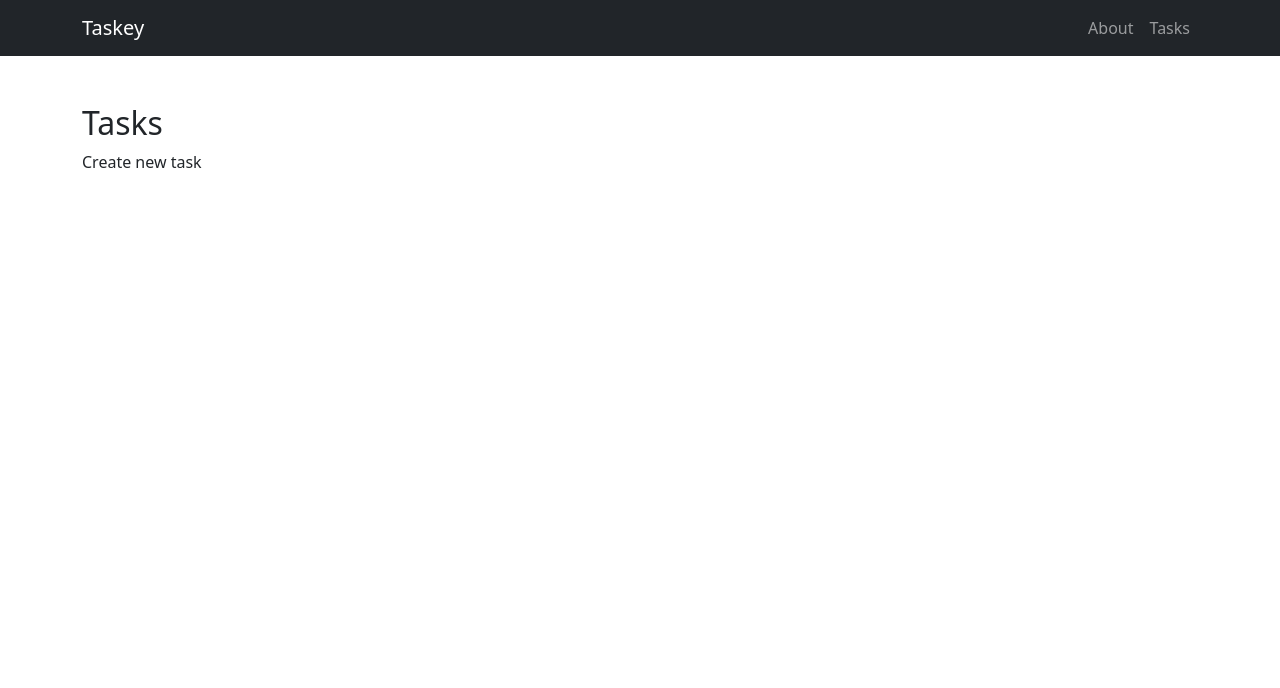
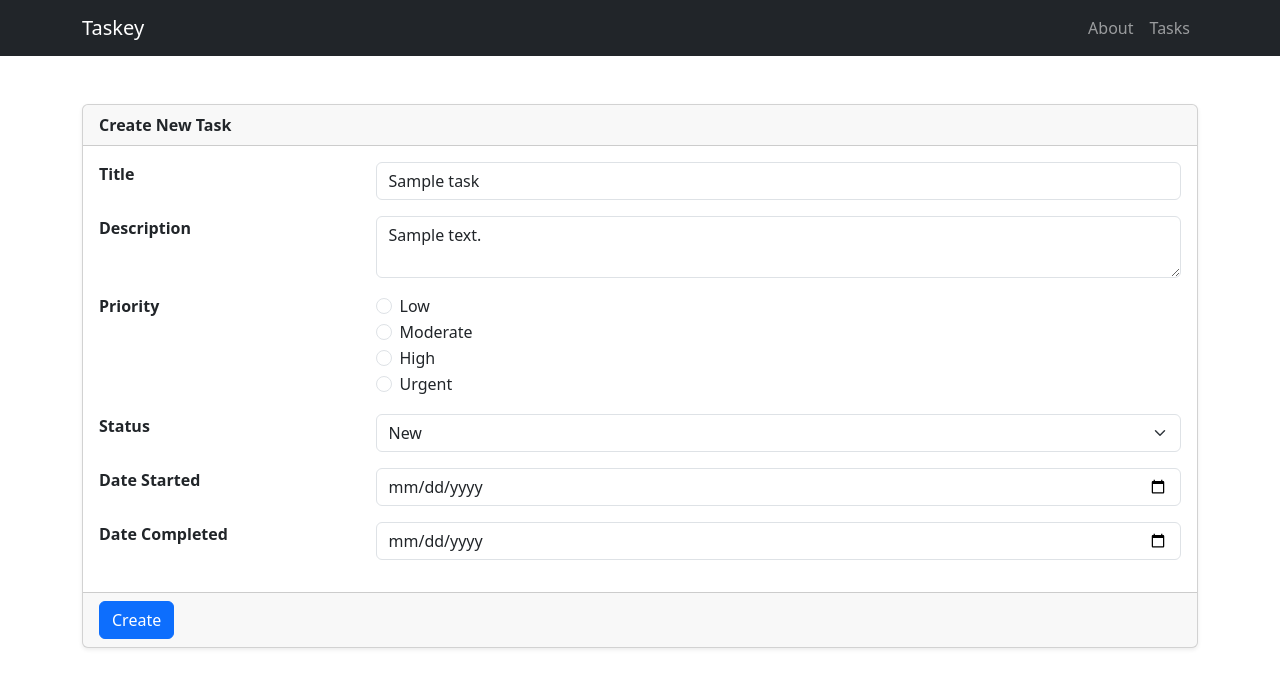
Before and after one commit to LukasBooCode/taskey, a PHP site: template app/views/tasks/create.html.twig in a window 1280 px wide. Shown: the top 688 px of the page. Run offline with PHP 8.4, Linux system fonts and the light colour scheme; the template is opened without the code that fills it: most values are stand-ins (such as "Sample title", 1, 10 or a date in 2020); some libraries are stand-ins or nearby versions.

Commit message:
FF to Part 14b

```diff
--- a/app/Repositories/TaskRepositoryInterface.php
+++ b/app/Repositories/TaskRepositoryInterface.php
@@ -9,4 +9,5 @@ interface TaskRepositoryInterface
     /** @return Task[] */
     public function all(): array;
     public function find(int $id): ?Task;
+    public function insert(Task $task): Task|null;
 }
--- a/app/RouteProvider.php
+++ b/app/RouteProvider.php
@@ -23,5 +23,6 @@ class RouteProvider implements RouteProviderInterface
         $router->addRoute('GET', '/tasks', [$taskController, "index"]);
         $router->addRoute('GET', '/tasks/(?<id>\d+)', [$taskController, "show"]);
         $router->addRoute('GET', '/tasks/create', [$taskController, "create"]);
+        $router->addRoute('POST', '/tasks', [$taskController, 'store']);
     }
 }
--- /dev/null
+++ b/app/views/tasks/base.twig
@@ -0,0 +1,33 @@
+{% extends "partials/base.html.twig" %}
+
+{% set pageTitle = "Tasks" %}
+
+{% set priorities = {
+    0: 'low',
+    1: 'moderate',
+    2: 'high',
+    3: 'urgent'
+} %}
+
+{% set priorityColours = {
+    0: 'secondary',
+    1: 'info',
+    2: 'warning',
+    3: 'danger'
+} %}
+
+{% set statuses = {
+    0: 'new',
+    1: 'deferred',
+    2: 'in progress',
+    3: 'cancelled',
+    4: 'completed'
+} %}
+
+{% set statusColours = {
+    0: 'secondary',
+    1: 'warning',
+    2: 'info',
+    3: 'danger',
+    4: 'success'
+} %}
--- a/app/views/tasks/create.html.twig
+++ b/app/views/tasks/create.html.twig
@@ -1,8 +1,72 @@
-{% extends "partials/base.html.twig" %}
-
-{% set pageTitle = "Tasks" %}
+{% extends "tasks/base.twig" %}
 
 {% block content %}
-    <h2>Tasks</h2>
-    <p>Create new task</p>
+    <form method="POST" action="/tasks">
+        <div class="card shadow-sm">
+            <div class="card-header">
+                <strong>Create New Task</strong>
+            </div>
+            <div class="card-body">
+
+                <div class="row mb-3">
+                    <div class="col-sm-3 fw-bold"><label for="title">Title</label></div>
+                    <div class="col-sm-9">
+                        <input type="text" id="title" name="title" class="form-control" value="{{ task.title }}">
+                        {% if errors.title %}<div class="invalid-feedback d-block">{{ errors.title }}</div>{% endif %}
+                    </div>
+                </div>
+
+                <div class="row mb-3">
+                    <div class="col-sm-3 fw-bold"><label for="description">Description</label></div>
+                    <div class="col-sm-9 text-break">
+                        <textarea id="description" name="description" class="form-control">{{ task.description }}</textarea>
+                        {% if errors.description %}<div class="invalid-feedback d-block">{{ errors.description }}</div>{% endif %}
+                    </div>
+                </div>
+
+                <div class="row mb-3">
+                    <div class="col-sm-3 fw-bold"><label>Priority</label></div>
+                    <div class="col-sm-9">
+                        {% for value, label in priorities %}
+                            <div class="form-check">
+                                <input class="form-check-input" type="radio" name="priority" value="{{ value }}" id="priority-{{ label }}" {% if task.priority == value %}checked{% endif %}>
+                                <label class="form-check-label" for="priority-{{ label }}">
+                                    {{ label|capitalize }}
+                                </label>
+                            </div>
+                        {% endfor %}
+                    </div>
+                </div>
+
+                <div class="row mb-3">
+                    <div class="col-sm-3 fw-bold"><label for="status" class="form-label">Status</label></div>
+                    <div class="col-sm-9">
+                        <select name="status" id="status" class="form-select">
+                            {% for value, label in statuses %}
+                                <option value="{{ value }}" {% if task.status == value %}selected{% endif %}>{{ label|title }}</option>
+                            {% endfor %}
+                        </select>
+                    </div>
+                </div>
+
+                <div class="row mb-3">
+                    <div class="col-sm-3 fw-bold"><label for="created_at">Date Started</label></div>
+                    <div class="col-sm-9">
+                        <input type="date" id="created_at" name="created_at" class="form-control">
+                    </div>
+                </div>
+
+                <div class="row mb-3">
+                    <div class="col-sm-3 fw-bold"><label for="created_at">Date Completed</label></div>
+                    <div class="col-sm-9">
+                        <input type="date" id="created_at" name="completed_at" class="form-control">
+                    </div>
+                </div>
+            </div>
+
+            <div class="card-footer d-flex gap-2">
+                <input type="submit" value="Create" class="btn btn-primary">
+            </div>
+        </div>
+    </form>
 {% endblock %}
--- a/app/views/tasks/index.html.twig
+++ b/app/views/tasks/index.html.twig
@@ -1,4 +1,4 @@
-{% extends "partials/base.html.twig" %}
+{% extends "tasks/base.twig" %}
 
 {% block content %}
     <div class="text-end mb-3">
```
Also changed, not shown: app/Controllers/TaskController.php (+53 -0 lines), app/Repositories/TaskRepository.php (+25 -3 lines), app/views/500.html.twig (added, +8 -0 lines), app/views/tasks/show.html.twig (+1 -33 lines), src/Database.php (+7 -4 lines), src/Request.php (+10 -1 lines), src/ResponseFactory.php (+25 -3 lines).
